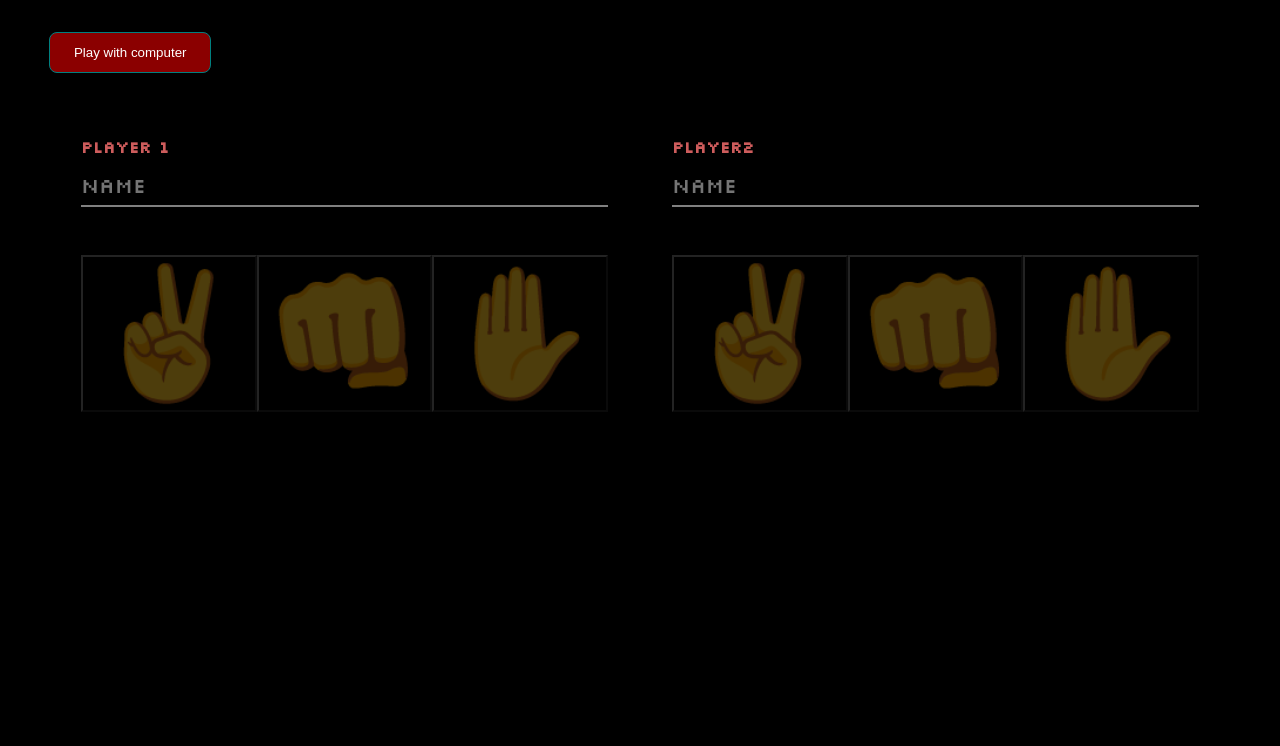
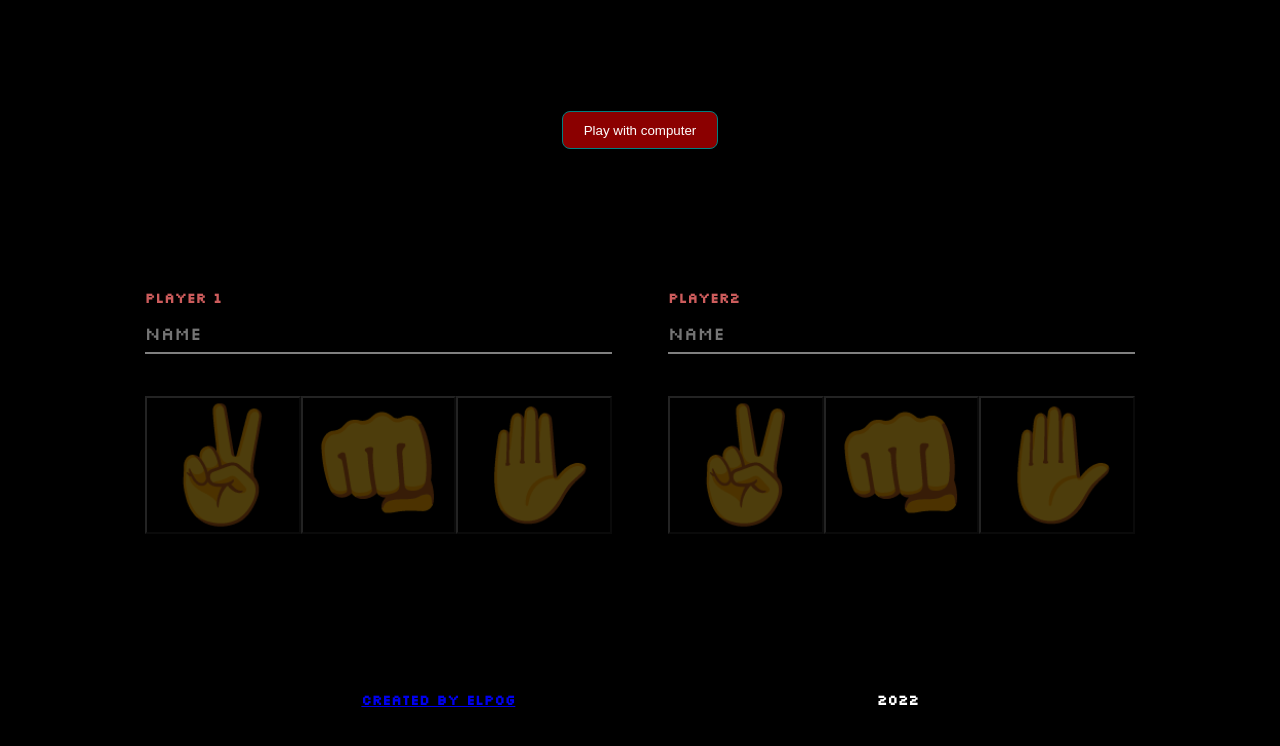
Before and after one commit to eLPog/RPS, a React (Create React App) app: page / in a window 1280 px wide. Shown: the top 746 px of the page. Built offline with nearby package versions, Linux system fonts and the light colour scheme.

Commit message:
version 1.1.1 finished

```diff
--- a/package.json
+++ b/package.json
@@ -1,6 +1,6 @@
 {
   "name": "rockpaper",
-  "version": "1.1.0",
+  "version": "1.1.1",
   "private": true,
   "dependencies": {
     "@testing-library/jest-dom": "^5.16.5",
--- a/src/App.js
+++ b/src/App.js
@@ -7,6 +7,7 @@ import { History } from './components/History/History';
 import { PlayZone } from './components/PlayZone/PlayZone';
 import { SelectWall } from './components/SelectWall/SelectWall';
 import { Button } from './components/commons/Button/Button';
+import { Footer } from './components/Footer/Footer';
 
 function App() {
   const [player1Name, setPlayer1Name] = useState(null);
@@ -179,6 +180,7 @@ function App() {
           </>
         ) : null}
       </main>
+      <Footer />
     </>
   );
 }
--- /dev/null
+++ b/src/components/Footer/Footer.css
@@ -0,0 +1,21 @@
+.footer {
+    display: flex;
+    justify-content: space-evenly;
+    color:white;
+    height: 30px;
+    background-color: transparent;
+    margin-bottom: 1rem;
+    width: 100%;
+
+
+
+}
+.author {
+    display: flex;
+    justify-content: space-around;
+    align-items: center;
+}
+.logo {
+    width: 3rem;
+    height: 2rem;
+}
--- /dev/null
+++ b/src/components/Footer/Footer.js
@@ -0,0 +1,18 @@
+import './Footer.css';
+
+export function Footer() {
+  return (
+    <footer className="footer">
+      <a href="https://www.github.com/elPog">
+        <div className="author">
+          <h4>Created by eLPog</h4>
+        </div>
+
+      </a>
+
+      <h4>
+        2022
+      </h4>
+    </footer>
+  );
+}
--- a/src/components/History/History.css
+++ b/src/components/History/History.css
@@ -1,6 +1,7 @@
 .history {
     display: flex;
     justify-content: center;
+    margin-bottom: 1rem;
 }
 .historyList {
     list-style: none;
--- a/src/index.css
+++ b/src/index.css
@@ -1,5 +1,5 @@
 :root {
-    font-size: 16px;
+    font-size: 14px;
     font-family: 'Silkscreen', cursive;
     --first-color: white;
     --second-color: indianred;
@@ -9,15 +9,23 @@
 }
 body {
     margin:0;
-    padding: 0;
-    display: flex;
-    flex-direction: column;
-    justify-content: center;
-    align-items: center;
+    padding:0;
+    /*display: flex;*/
+    /*flex-direction: column;*/
+    /*justify-content: center;*/
+    /*align-items: center;*/
     background-color: var(--first-bg-color);
     color:#ffffff;
     animation: showElement 2300ms ease-in;
 
+
+}
+#root {
+    display: flex;
+    flex-direction: column;
+    justify-content: space-evenly;
+    align-items: center;
+    min-height: 100vh;
 }
 
 body::-webkit-scrollbar {
```
Also changed, not shown: src/assets/icons/logo-github.png (added).
